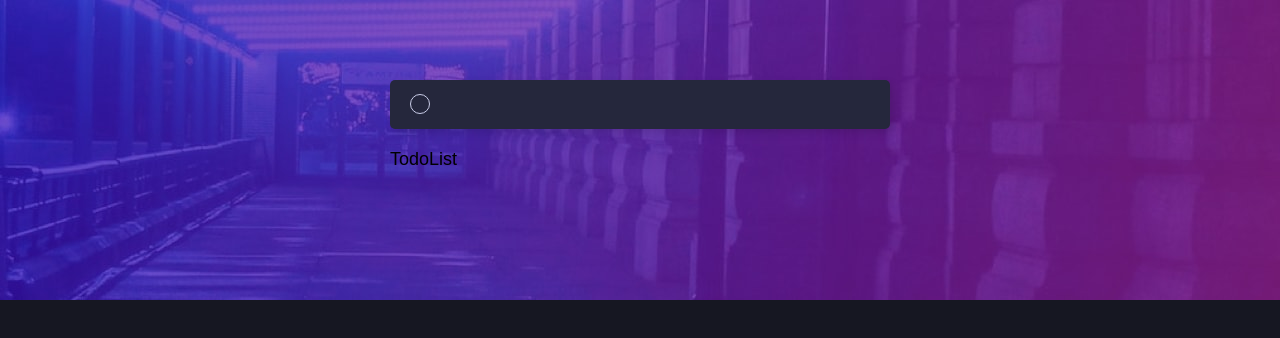
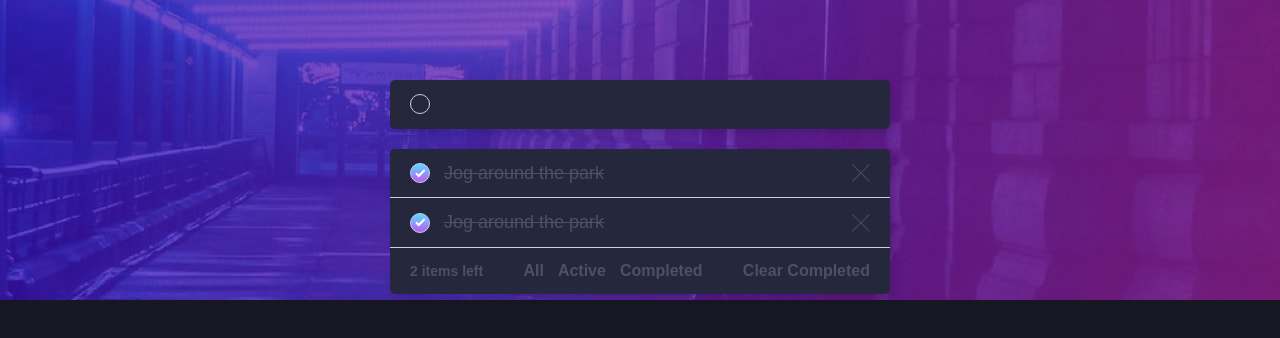
Before and after one commit to JaneMoroz/frontend-mentor-todo-app, a React (Create React App) app: page / in a window 1280 px wide. Shown: the top 338 px of the page. Built offline with nearby package versions, Linux system fonts and the light colour scheme.

Commit message:
feat: add todo list

```diff
--- a/src/components/TodoItem.tsx
+++ b/src/components/TodoItem.tsx
@@ -1,7 +1,24 @@
 import React from "react";
 
+// Styled Components
+import { ListItem } from "../styles/todoItemStyles";
+
+// Icons
+import checkedIcon from "../assets/icons/icon-check.svg";
+import crossIcon from "../assets/icons/icon-cross.svg";
+
 const TodoItem = () => {
-  return <div>TodoItem</div>;
+  return (
+    <ListItem checked>
+      <button type="button" className="round-button" aria-label="check">
+        <img src={checkedIcon} alt="check icon" />
+      </button>
+      <p>Jog around the park</p>
+      <button type="button" className="delete-button" aria-label="delete">
+        <img src={crossIcon} alt="cross icon" />
+      </button>
+    </ListItem>
+  );
 };
 
 export default TodoItem;
--- a/src/components/TodoList.tsx
+++ b/src/components/TodoList.tsx
@@ -1,7 +1,33 @@
 import React from "react";
 
+// Components
+import { TodoItem } from "./index";
+
+// Styled Components
+import { TodoListSection, ListFooter } from "../styles/todoListStyles";
+import { Flex } from "../styles/globalStyles";
+
 const TodoList = () => {
-  return <div>TodoList</div>;
+  return (
+    <TodoListSection>
+      <ul>
+        {/* Todos */}
+        <TodoItem />
+        <TodoItem />
+      </ul>
+      <ListFooter>
+        <Flex>
+          <span className="items-left">2 items left</span>
+          <nav>
+            <button type="button">All</button>
+            <button type="button">Active</button>
+            <button type="button">Completed</button>
+          </nav>
+          <button type="button">Clear completed</button>
+        </Flex>
+      </ListFooter>
+    </TodoListSection>
+  );
 };
 
 export default TodoList;
--- /dev/null
+++ b/src/styles/todoItemStyles.ts
@@ -0,0 +1,55 @@
+import styled, { css } from "styled-components";
+
+type ListItemProps = {
+  checked?: boolean;
+};
+
+export const ListItem = styled.li<ListItemProps>`
+  display: flex;
+  align-items: center;
+  column-gap: 1.4rem;
+  padding: 1.4rem 2rem;
+  background: ${(props) => props.theme.listBackground};
+  border-radius: 5px 5px 0 0;
+  border-bottom: 1px solid ${(props) => props.theme.primary};
+
+  .round-button {
+    height: 2rem;
+    width: 2rem;
+    border-radius: 50%;
+    border: 0.5px solid ${(props) => props.theme.primary};
+    display: flex;
+    justify-content: center;
+    align-items: center;
+
+    img {
+      display: none;
+    }
+  }
+
+  .delete-button {
+    margin-left: auto;
+    height: 1.8rem;
+    width: 1.8rem;
+  }
+
+  p {
+    color: ${(props) => props.theme.primary};
+  }
+
+  ${(props) =>
+    props.checked === true &&
+    css`
+      .round-button {
+        background: linear-gradient(hsl(192, 100%, 67%), hsl(280, 87%, 65%));
+
+        img {
+          display: block;
+        }
+      }
+      p {
+        color: ${(props) => props.theme.secondary};
+        text-decoration: line-through;
+      }
+    `}
+`;
--- /dev/null
+++ b/src/styles/todoListStyles.ts
@@ -0,0 +1,38 @@
+import styled from "styled-components";
+
+export const TodoListSection = styled.div`
+  background: ${(props) => props.theme.listBackground};
+  border-radius: 5px;
+  box-shadow: 4px 4px 8px rgba(0, 0, 0, 0.125);
+`;
+
+export const ListFooter = styled.footer`
+  padding: 1.4rem 2rem;
+  color: ${(props) => props.theme.secondary};
+  font-weight: 700;
+
+  span {
+    font-size: 1.4rem;
+  }
+
+  button {
+    font-size: 1.6rem;
+    font-weight: inherit;
+    color: inherit;
+    text-transform: capitalize;
+  }
+
+  button.active {
+    color: ${(props) => props.theme.blue};
+  }
+
+  button:hover {
+    color: ${(props) => props.theme.primary};
+    transition: all 0.3s;
+  }
+
+  nav {
+    display: flex;
+    column-gap: 1.4rem;
+  }
+`;
```
